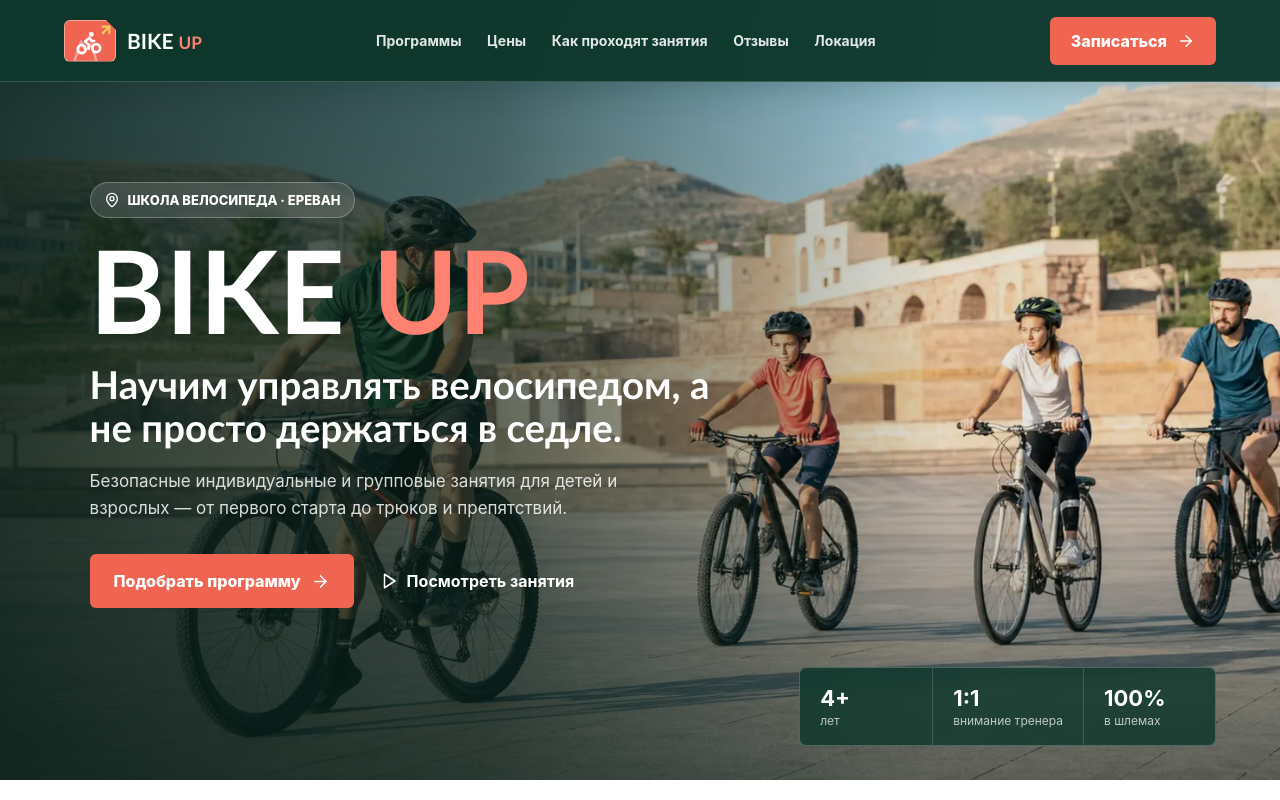
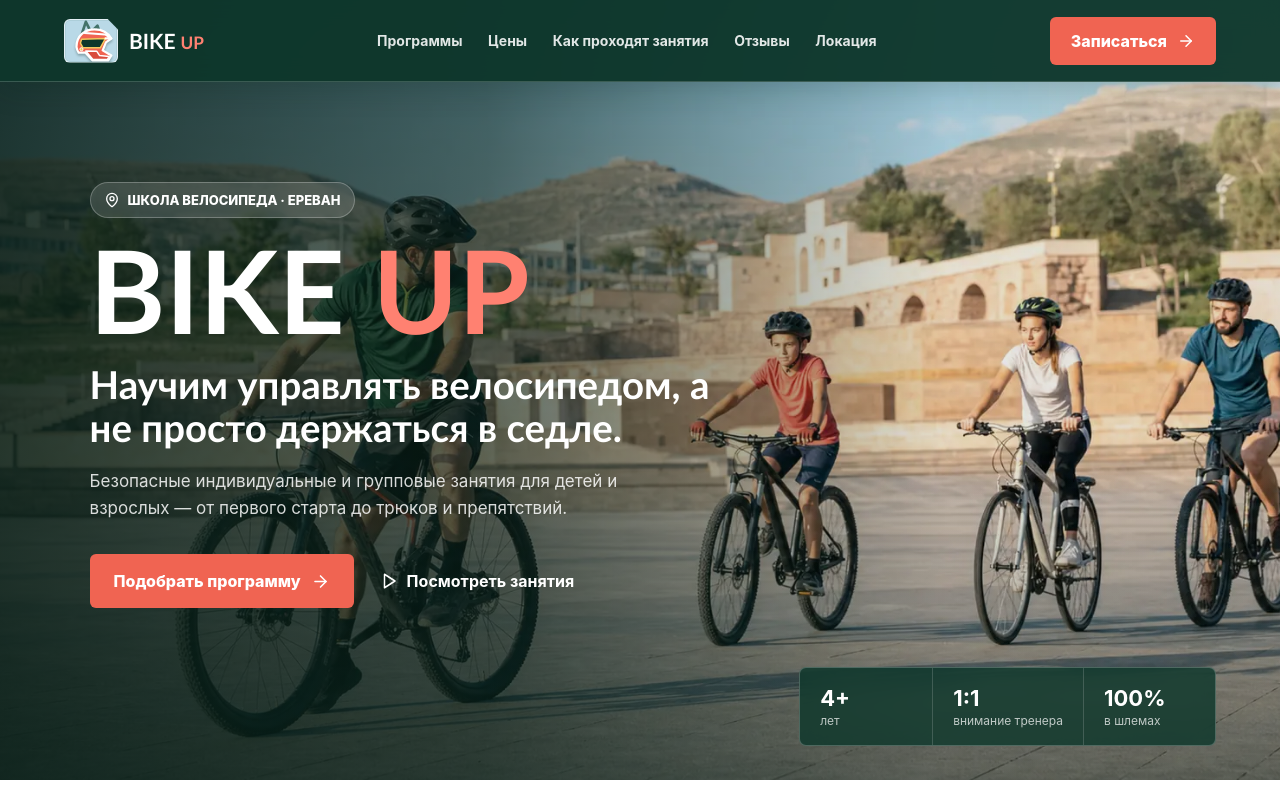
Before and after one commit to PirozhokQA/bike-up-yerevan, a React (Vite) app: page / in a window 1280 px wide. Shown: the top 800 px of the page. Built offline with nearby package versions, Linux system fonts and the light colour scheme.

Commit message:
Redesign logo with full-face helmet

```diff
--- a/src/App.jsx
+++ b/src/App.jsx
@@ -3,7 +3,6 @@
 import { useState } from "react";
 import {
   ArrowRight,
-  ArrowUpRight,
   Bike,
   Check,
   ChevronDown,
@@ -51,6 +50,21 @@ const asset = (path) => path.startsWith("data:")
   ? path
   : `${import.meta.env.BASE_URL}${path.replace(/^\/+/, "")}`;
 
+function BrandMark() {
+  return (
+    <span className="brand-mark" aria-hidden="true">
+      <Mountain className="brand-mountain" />
+      <svg className="brand-helmet" viewBox="0 0 52 44" fill="none">
+        <path className="helmet-shell" d="M7 24.5C7 13.2 15.2 5.5 26.5 5.5c8.2 0 14.8 3.7 18.3 10l-5.9 4.2-3.5 8.7 9.4 5.5-3.2 5.2H24.3l-7.5-8.2H9.4A16.7 16.7 0 0 1 7 24.5Z" />
+        <path className="helmet-visor" d="m12.6 16.2 25.9-.8-5.7 10.2H14.1l-2.8-5.1 1.3-4.3Z" />
+        <path className="helmet-chin" d="m17.1 29 11.8.2 3.2 4.8 10.3 1.1-1.8 3.1H24.8L17.1 29Z" />
+        <path className="helmet-peak" d="m16 9.5 22.2 1.6 6.6 4.4-6.3-.1" />
+        <circle className="helmet-vent" cx="12.4" cy="27.1" r="1.7" />
+      </svg>
+    </span>
+  );
+}
+
 function scrollToForm() {
   document.getElementById("signup")?.scrollIntoView({ behavior: "smooth" });
 }
@@ -70,7 +84,7 @@ export default function Home() {
     <main>
       <header className="site-header">
         <a className="brand" href="#top" aria-label="BIKE UP — на главную">
-          <span className="brand-mark" aria-hidden="true"><Mountain className="brand-mountain" /><Bike className="brand-bike" /><ArrowUpRight className="brand-rise" /></span>
+          <BrandMark />
           <span className="brand-word"><span>BIKE</span><b>UP</b></span>
         </a>
         <nav className={menuOpen ? "nav open" : "nav"} aria-label="Основная навигация">
@@ -247,7 +261,7 @@ export default function Home() {
       </section>
 
       <footer>
-        <div className="footer-brand"><a className="brand" href="#top"><span className="brand-mark" aria-hidden="true"><Mountain className="brand-mountain" /><Bike className="brand-bike" /><ArrowUpRight className="brand-rise" /></span><span className="brand-word"><span>BIKE</span><b>UP</b></span></a><p>Школа уверенного катания<br />для детей и взрослых.</p></div>
+        <div className="footer-brand"><a className="brand" href="#top"><BrandMark /><span className="brand-word"><span>BIKE</span><b>UP</b></span></a><p>Школа уверенного катания<br />для детей и взрослых.</p></div>
         <div><b>Обучение</b><a href="#programs">Программы</a><a href="#prices">Цены</a><a href="#portfolio">Занятия</a></div>
         <div><b>Школа</b><a href="#reviews">Отзывы</a><a href="#location">Локация</a><a href="#signup">Записаться</a></div>
         <div className="footer-place"><MapPin /><span><b>Ереван, Армения</b><small>занятия по предварительной записи</small></span></div>
--- a/src/globals.css
+++ b/src/globals.css
@@ -31,10 +31,14 @@ h1, h2, h3 { font-family: "Trebuchet MS", Inter, sans-serif; letter-spacing: 0;
   box-shadow: 0 8px 28px rgba(8,31,24,.18); backdrop-filter: blur(12px);
 }
 .brand { display: inline-flex; align-items: center; gap: 11px; font: 900 21px/1 "Trebuchet MS", sans-serif; white-space: nowrap; }
-.brand-mark { position: relative; display: inline-block; width: 52px; height: 42px; flex: 0 0 auto; color: var(--white); background: var(--coral); border: 1px solid rgba(255,255,255,.42); border-radius: 6px; clip-path: polygon(0 0, 80% 0, 100% 25%, 100% 100%, 0 100%); overflow: hidden; }
-.brand-mountain { position: absolute; left: -1px; bottom: -4px; width: 43px; height: 27px; opacity: .42; stroke-width: 2.2; }
-.brand-bike { position: absolute; left: 8px; top: 8px; width: 31px; height: 27px; stroke-width: 2.35; transform: rotate(-4deg); }
-.brand-rise { position: absolute; top: 1px; right: 1px; width: 16px; height: 16px; color: var(--sun); stroke-width: 3.2; }
+.brand-mark { position: relative; display: inline-block; width: 54px; height: 44px; flex: 0 0 auto; color: var(--forest); background: var(--sky); border: 1px solid rgba(255,255,255,.6); border-radius: 6px; clip-path: polygon(0 0, 80% 0, 100% 25%, 100% 100%, 0 100%); overflow: hidden; box-shadow: inset 0 0 0 1px rgba(22,76,59,.08); }
+.brand-mountain { position: absolute; z-index: 1; left: -1px; top: -2px; width: 54px; height: 31px; opacity: .72; stroke-width: 2.1; }
+.brand-helmet { position: absolute; z-index: 2; left: 5px; top: 4px; width: 48px; height: 41px; overflow: visible; filter: drop-shadow(0 2px 1px rgba(8,31,24,.28)); }
+.helmet-shell { fill: var(--coral); stroke: var(--white); stroke-width: 2.4; stroke-linejoin: round; }
+.helmet-visor { fill: var(--forest-dark); stroke: var(--sun); stroke-width: 1.6; stroke-linejoin: round; }
+.helmet-chin { fill: var(--coral-dark); stroke: var(--white); stroke-width: 1.6; stroke-linejoin: round; }
+.helmet-peak { stroke: var(--white); stroke-width: 2.3; stroke-linecap: round; stroke-linejoin: round; }
+.helmet-vent { fill: var(--sun); stroke: var(--white); stroke-width: 1; }
 .brand-word { display: inline-flex; align-items: baseline; gap: 5px; }
 .brand-word b { color: #ff8171; font-size: .82em; }
 .nav { display: flex; justify-content: center; align-items: center; gap: clamp(18px, 2vw, 34px); font-size: 14px; font-weight: 650; }
@@ -200,7 +204,7 @@ h1, h2, h3 { font-family: "Trebuchet MS", Inter, sans-serif; letter-spacing: 0;
 .success button { margin-top: 22px; color: var(--forest); background: transparent; border: 0; font-weight: 800; }
 
 footer { display: grid; grid-template-columns: 1.5fr .65fr .65fr 1fr; gap: 48px; padding: 65px max(22px, calc((100vw - 1136px) / 2)) 28px; color: var(--white); background: #101a21; }
-footer .brand-mark { background: var(--coral); }
+footer .brand-mark { background: var(--sky); }
 footer > div:not(.footer-brand):not(.footer-place) { display: flex; flex-direction: column; align-items: flex-start; gap: 12px; font-size: 14px; }
 footer > div > b { margin-bottom: 5px; color: rgba(255,255,255,.55); font-size: 12px; text-transform: uppercase; }
 footer a:not(.brand) { color: rgba(255,255,255,.78); }
```
Also changed, not shown: 6 other files (tests, documents, lock files or other folders).
